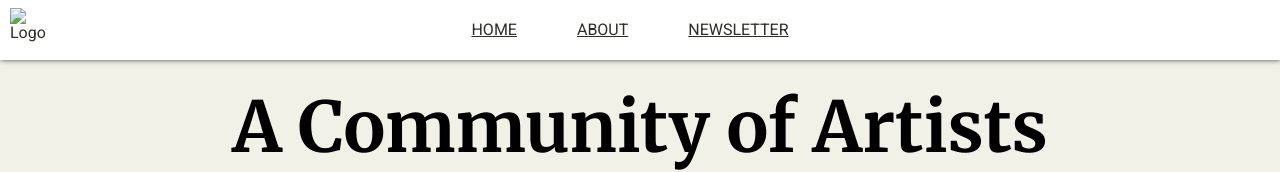
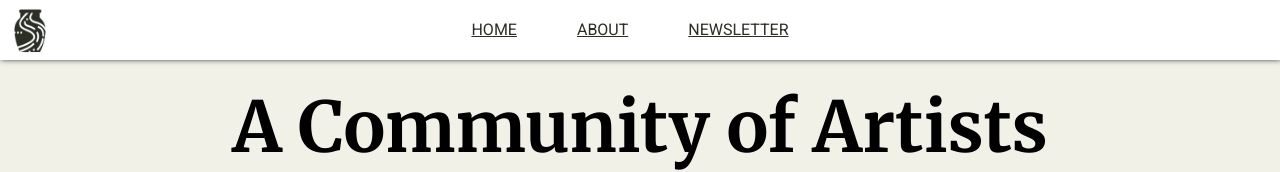
Before and after one commit to tkbell51/Week-One-Project, a plain HTML site: page about/index.html in a window 1280 px wide. Shown: the top 172 px of the page. Drawn offline with nearby package versions, Linux system fonts and the light colour scheme.

Commit message:
fixed about page logo link

```diff
--- a/about/index.html
+++ b/about/index.html
@@ -14,7 +14,7 @@
       <ul class="nav-row">
         <li>
           <a href="../index.html">
-            <img class="icon-logo" src="images/bent-creek-logo.png" alt="Logo">
+            <img class="icon-logo" src="../images/bent-creek-logo.png" alt="Logo">
           </a>
          </li>
         <li class="nav-item">
```
